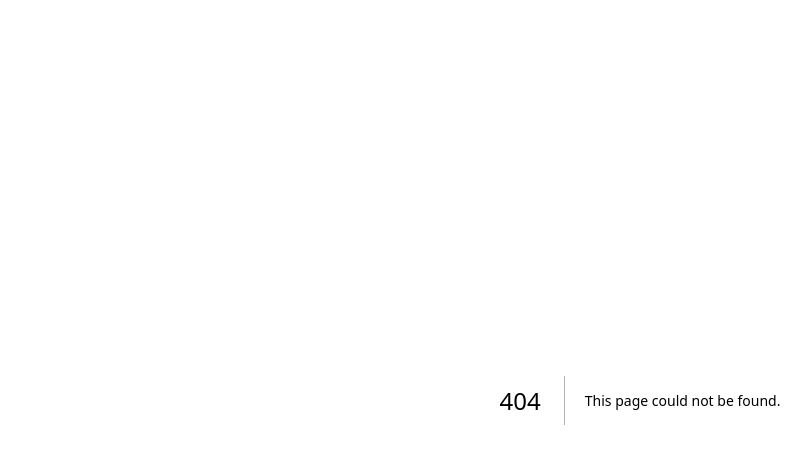
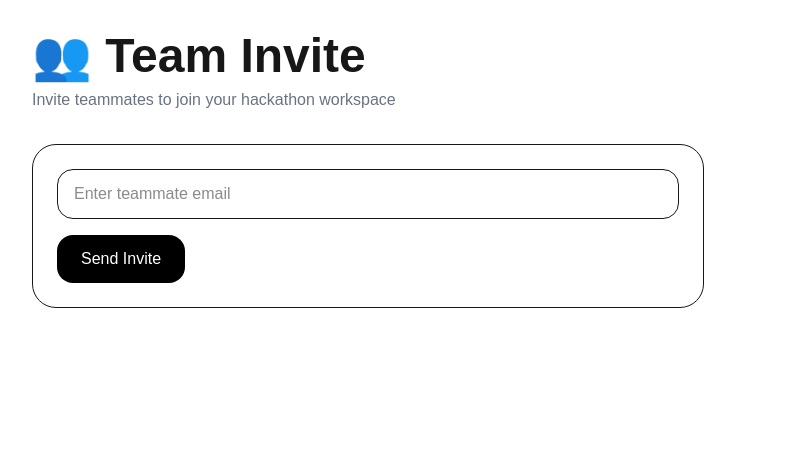
Before and after one commit to Sheran2004/SkillBridge-AI, a Next.js app: page /team-invite in a window 1280 px wide. Before the commit this address had no page. Shown: the top 464 px of the page, without its empty margins (0-811 px from the left). Built offline with nearby package versions, Linux system fonts and the light colour scheme; no server answers.

Commit message:
add team invite feature

```diff
--- /dev/null
+++ b/app/team-invite/page.tsx
@@ -0,0 +1,50 @@
+"use client";
+
+import { useState } from "react";
+import { push, ref } from "firebase/database";
+import { rtdb } from "@/lib/firebase";
+
+export default function TeamInvitePage() {
+  const [email, setEmail] = useState("");
+
+  const sendInvite = async () => {
+    if (!email.trim()) return;
+
+    const inviteRef = ref(rtdb, "team-invites");
+
+    await push(inviteRef, {
+      email,
+      invitedBy: "Sheran",
+      createdAt: Date.now(),
+      status: "pending",
+    });
+
+    setEmail("");
+    alert("Invite sent successfully 🚀");
+  };
+
+  return (
+    <main className="min-h-screen p-8 bg-white">
+      <h1 className="text-5xl font-bold">👥 Team Invite</h1>
+      <p className="text-gray-500 mt-2">
+        Invite teammates to join your hackathon workspace
+      </p>
+
+      <div className="mt-8 border rounded-3xl p-6 max-w-2xl">
+        <input
+          value={email}
+          onChange={(e) => setEmail(e.target.value)}
+          placeholder="Enter teammate email"
+          className="w-full border rounded-2xl px-4 py-3"
+        />
+
+        <button
+          onClick={sendInvite}
+          className="mt-4 bg-black text-white px-6 py-3 rounded-2xl"
+        >
+          Send Invite
+        </button>
+      </div>
+    </main>
+  );
+}
```
